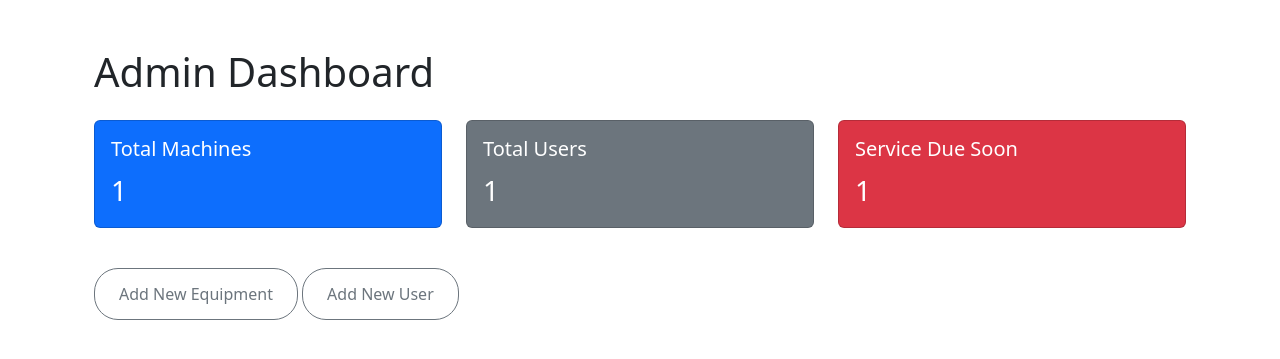
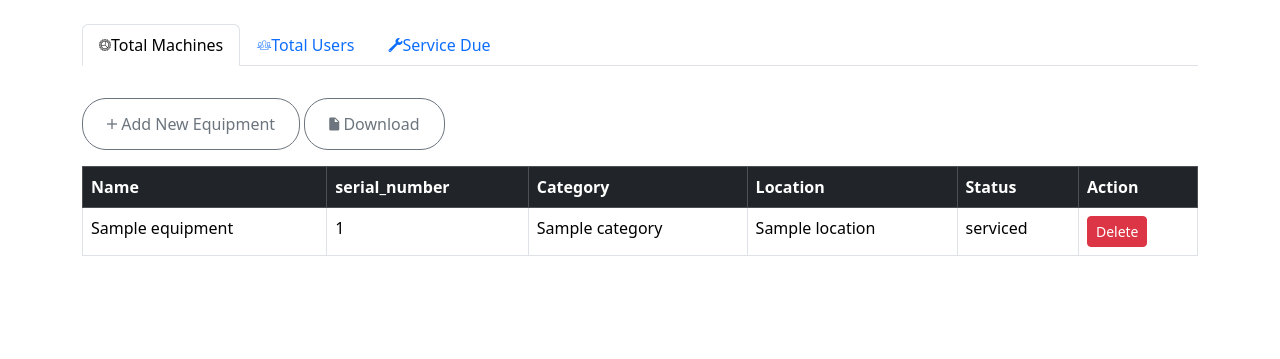
Before and after one commit to Rearaw/machineinv, a Flask app: template app/templates/admin_dashboard.html in a window 1280 px wide. Shown: the part 56-415 px from the top of the page. Run offline with Flask 3, Linux system fonts and the light colour scheme; the template is opened without the code that fills it: most values are stand-ins (such as "Sample title", 1, 10 or a date in 2020); some libraries are stand-ins or nearby versions; some web fonts are replaced.

Commit message:
admin_dashboard improvements

```diff
--- a/app/templates/admin_dashboard.html
+++ b/app/templates/admin_dashboard.html
@@ -1,36 +1,172 @@
 {% extends "base.html" %}
 {% block content %}
-<div class="container mt-5">
-    <h1 class="mb-4">Admin Dashboard</h1>
-    <div class="row mb-4">
-        <div class="col-md-4">
-          <div class="card text-bg-primary">
-            <div class="card-body">
-              <h5 class="card-title">Total Machines</h5>
-              <p class="card-text fs-3">{{ total_machines }}</p>
-            </div>
+<script src="{{ url_for('static', filename='jpdf/jspdf.umd.min.js') }}"></script>
+<script src="{{ url_for('static', filename='jpdf/jspdf.plugin.autotable.min.js') }}"></script>
+
+<!-- Tabs -->
+<ul class="nav nav-tabs" id="dashboardTabs" role="tablist">
+  <li class="nav-item" role="presentation">
+    <button class="nav-link active" id="machines-tab" data-bs-toggle="tab" data-bs-target="#machines" type="button" role="tab"><i class= 'ion-ios-cog-outline'></i>Total Machines</button>
+  </li>
+  <li class="nav-item" role="presentation">
+    <button class="nav-link" id="users-tab" data-bs-toggle="tab" data-bs-target="#users" type="button" role="tab"><i class= 'ion-ios-people-outline'></i>Total Users</button>
+  </li>
+  <li class="nav-item" role="presentation">
+    <button class="nav-link" id="due-tab" data-bs-toggle="tab" data-bs-target="#due" type="button" role="tab"><i class= 'ion-wrench'></i>Service Due</button>
+  </li>
+</ul>
+
+<!-- Tab Content -->
+<div class="tab-content mt-3" id="dashboardTabsContent">
+  <!-- Machines Tab -->
+  <div class="tab-pane fade show active" id="machines" role="tabpanel">
+    <a href="{{ url_for('add_equipment') }}" class="btn btn-outline-secondary"><i class='ion-android-add'></i>  Add New Equipment</a>
+    <a onclick="generatePDF()" class="btn btn-outline-secondary"><i class="ion-android-document"></i> Download</a><p></p>
+    <table class="table table-hover table-bordered" id="table-all_equipments">
+      <thead class="table-dark">
+        <tr>
+          <th>Name</th>
+          <th>serial_number</th>
+          <th>Category</th>
+          <th>Location</th>
+          <th>Status</th>
+          <th>Action</th>
+        </tr>
+      </thead>
+      <tbody>
+        {% for eq in all_equipments %}
+        <tr onclick="window.location='{{ url_for('equipment_details', equipment_id=eq.equipment_id) }}'" style="cursor: pointer;">
+          <td>{{ eq.equipment_name }}</td>
+          <td>{{ eq.serial_number }}</td>
+          <td>{{ eq.category.category_name if eq.category else 'N/A' }}</td>
+          <td>{{ eq.location.location_name if eq.location else 'N/A' }}</td>
+          <td>{{ eq.status }}</td>
+          <td>
+            <form method="post" action="{{ url_for('delete_equipment', equipment_id=eq.equipment_id) }}" onsubmit="return confirm('Are you sure?')">
+              <button type="submit" class="btn btn-sm btn-danger">Delete</button>
+            </form>
+          </td>
+        </tr>
+        {% endfor %}
+      </tbody>
+    </table>
+
+  </div>
+
+  <!-- Users Tab -->
+  <div class="tab-pane fade" id="users" role="tabpanel">
+    <a href="{{ url_for('add_user') }}" class="btn btn-outline-secondary"><i class='ion-android-add'></i>  Add New User</a><p></p>
+    <table class="table table-bordered">
+      <thead class="table-dark">
+        <tr>
+          <th>Username</th>
+          <th>Role</th>
+        </tr>
+      </thead>
+      <tbody>
+        {% for user in all_users %}
+        <tr>
+          <td>{{ user.username }}</td>
+          <td>{{ user.role.role_name if user.role else 'N/A' }}</td>
+        </tr>
+        {% endfor %}
+      </tbody>
+    </table>
+  </div>
+
+  <!-- Due Services Tab -->
+  <div class="tab-pane fade" id="due" role="tabpanel">
+    <ul class="list-group">
+      {% if overdue_equipments %}
+        {% for eq in overdue_equipments %}
+        <li class="list-group-item d-flex justify-content-between align-items-center">
+          <div>
+            <strong>{{ eq.equipment_name }}</strong>
+            <small class="text-muted">({{ eq.location.location_name if eq.location else 'N/A' }})</small><br>
+            <span class="text-danger">
+              Due: {{ eq.services[-1].service_next_date.strftime('%Y-%m-%d') if eq.services else 'Unknown' }}
+            </span>
           </div>
-        </div>
-        <div class="col-md-4">
-          <div class="card text-bg-secondary">
-            <div class="card-body">
-              <h5 class="card-title">Total Users</h5>
-              <p class="card-text fs-3">{{ total_users }}</p>
-            </div>
-          </div>
-        </div>
-        <div class="col-md-4">
-          <div class="card text-bg-danger">
-            <div class="card-body">
-              <h5 class="card-title">Service Due Soon</h5>
-              <p class="card-text fs-3">{{ overdue_count }}</p>
-            </div>
-          </div>
-        </div>
-      </div>
-    <a href="{{ url_for('add_equipment') }}" class="btn btn-outline-secondary">Add New Equipment</a>
-    <a href="{{ url_for('add_user') }}" class="btn btn-outline-secondary">Add New User</a>
+          <a href="{{ url_for('equipment_details', equipment_id=eq.equipment_id) }}" class="btn btn-sm btn-outline-warning">View</a>
+        </li>
+        {% endfor %}
+      {% else %}
+        <li class="list-group-item text-muted">No machines are due for service.</li>
+      {% endif %}
+    </ul>
+  </div>
 </div>
+</div>
+<script>
+
+  function generatePDF() {
+      const { jsPDF } = window.jspdf;
+      const doc = new jsPDF();
+
+      // Add title
+      doc.setFontSize(18);
+      doc.setTextColor(40, 40, 40);
+      doc.text(`All Equipments Report`, 105, 15, { align: 'center' });
+
+      // Add date
+      doc.setFontSize(10);
+      doc.setTextColor(100);
+      doc.text(`Generated on: ${new Date().toLocaleDateString()}`, 14, 25);
+
+      // Get table data
+      const table = document.getElementById(`table-all_equipments`);
+      let tableData = [];
+
+      if (table) {
+          // Process table rows
+          const rows = table.querySelectorAll('tbody tr');
+          rows.forEach(row => {
+              const rowData = [];
+              const cells = row.querySelectorAll('td');
+              cells.forEach((cell, index) => {
+                  // Skip the actions column (last column)
+                  if (index < cells.length - 1) {
+                      rowData.push(cell.textContent.trim());
+                  }
+              });
+              tableData.push(rowData);
+          });
+
+          // Add table to PDF
+          doc.autoTable({
+              startY: 30,
+              head: [['Machine Name','Serial Number','category','Location', 'Status']],
+              body: tableData,
+              theme: 'grid',
+              headStyles: {
+                  fillColor: [41, 128, 185],
+                  textColor: 255,
+                  fontSize: 10
+              },
+              bodyStyles: {
+                  fontSize: 9
+              },
+              margin: { top: 30 }
+          });
+      } else {
+          // No machines case
+          doc.setFontSize(12);
+          doc.text('No machines found.', 14, 40);
+      }
+
+      // Add footer
+      const pageCount = doc.internal.getNumberOfPages();
+      for(let i = 1; i <= pageCount; i++) {
+          doc.setPage(i);
+          doc.setFontSize(8);
+          doc.setTextColor(150);
+          doc.text(`Page ${i} of ${pageCount}`, 195, 285, { align: 'right' });
+      }
+
+      // Save the PDF
+      doc.save(`All_Machines_Report.pdf`);
+  }
+  </script>
 
 
 {% endblock %}
--- a/app/templates/locations.html
+++ b/app/templates/locations.html
@@ -7,9 +7,8 @@
 <a href="{{ url_for('add_location') }}" class="btn btn-outline-secondary mb-3">Add Location</a>
 
 <script src="{{ url_for('static', filename='jpdf/jspdf.umd.min.js') }}"></script>
+<script src="{{ url_for('static', filename='jpdf/jspdf.plugin.autotable.min.js') }}"></script>
 
-
-<script src="{{ url_for('static', filename='jpdf/jspdf.plugin.autotable.min.js') }}"></script>
 <div class="accordion" id="locationsAccordion">
   {% for location, count, equipments in locations_with_counts_and_machines %}
   <div class="accordion-item">
```
Also changed, not shown: app/routes.py (+19 -15 lines).
